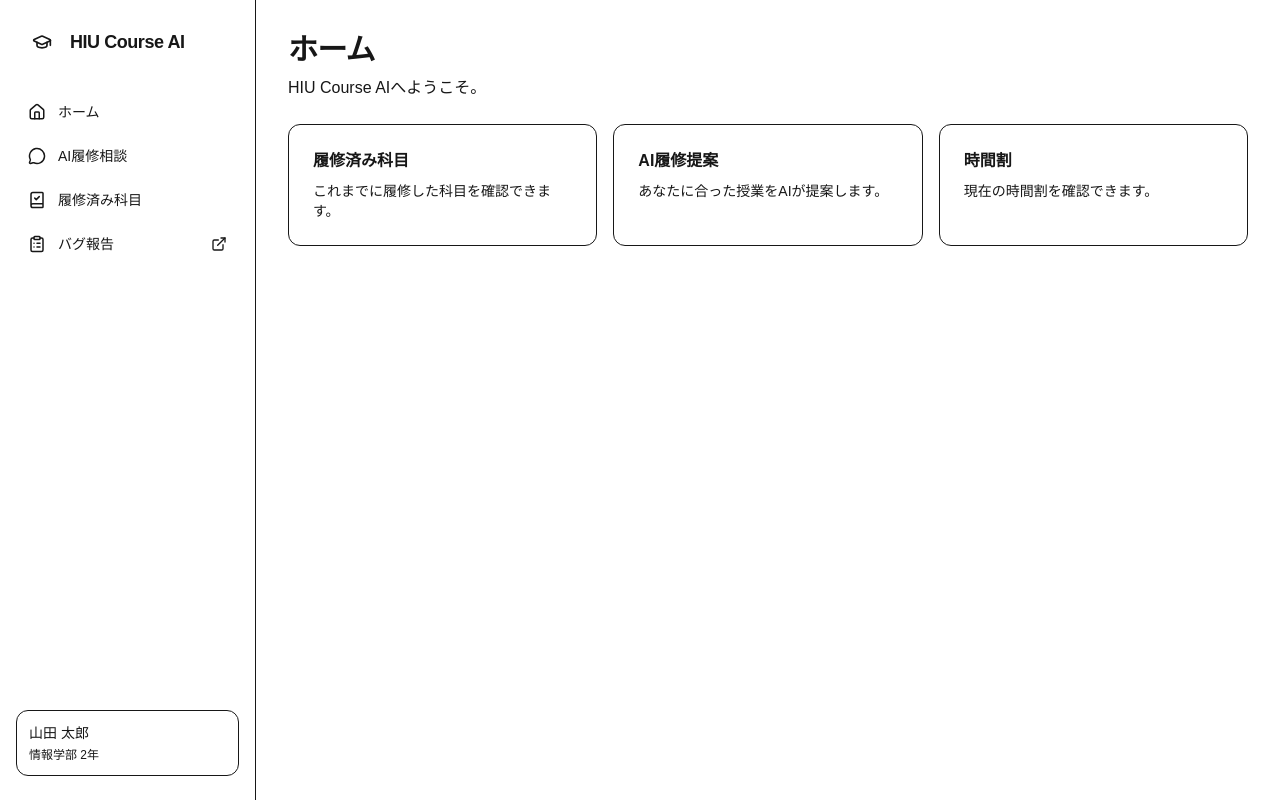
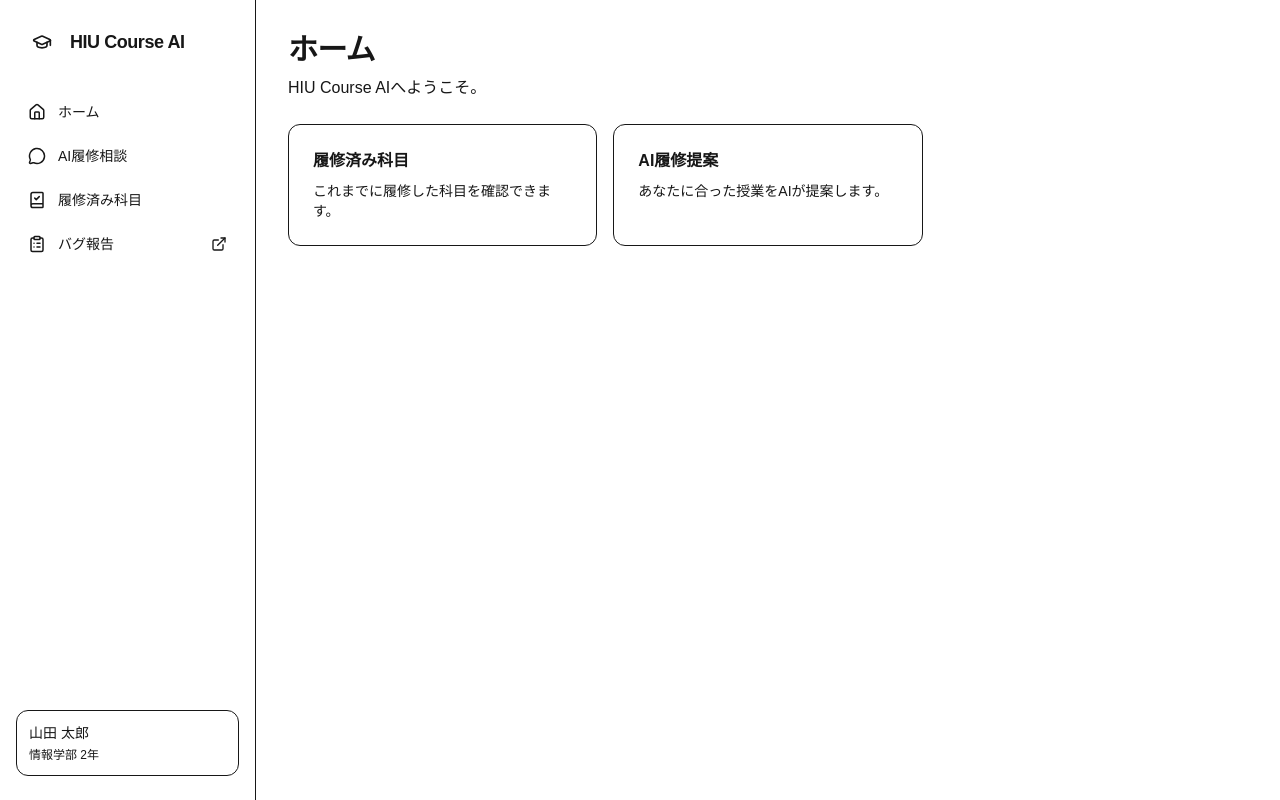
Before and after one commit to hiu-course-ai/course-ai, a Next.js app: page / in a window 1280 px wide. Built offline with nearby package versions, Linux system fonts and the light colour scheme.

Commit message:
Update page.tsx

```diff
--- a/src/app/page.tsx
+++ b/src/app/page.tsx
@@ -36,15 +36,6 @@ export default function Home() {
           </p>
         </div>
 
-        <div className="rounded-xl border border-border bg-card p-6">
-          <h2 className="font-semibold">
-            時間割
-          </h2>
-
-          <p className="mt-2 text-sm text-muted-foreground">
-            現在の時間割を確認できます。
-          </p>
-        </div>
 
       </div>
 
```
